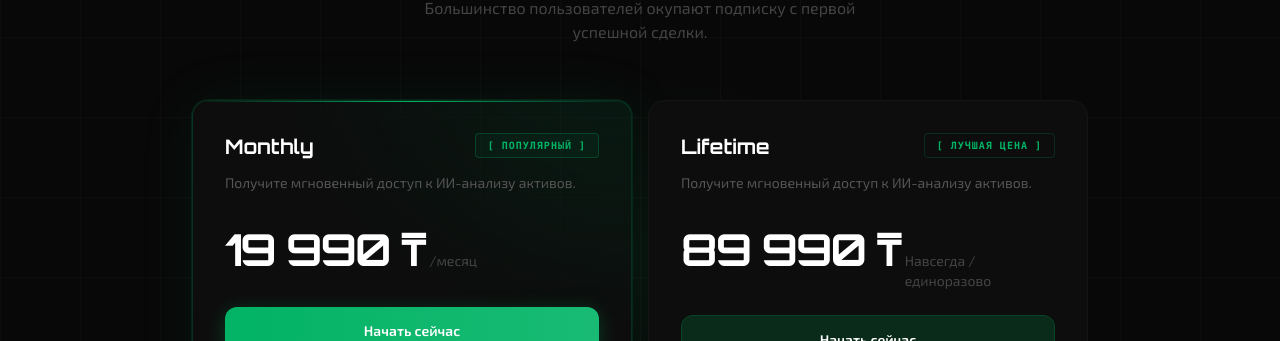
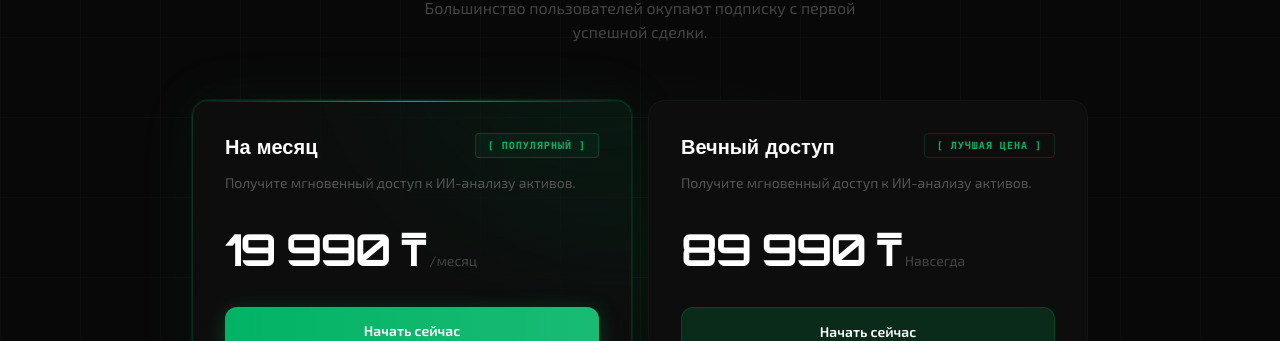
Before and after one commit to qryptobro/rbhood, a Next.js app: page / in a window 1280 px wide. Shown: the part 4199-4540 px from the top of the page. Built offline with nearby package versions, Linux system fonts and the light colour scheme; no server answers.

Commit message:
copy: pricing RU labels - На месяц / Вечный доступ; lifetime period Навсегда (remove единоразово)

```diff
--- a/app/components/i18n.tsx
+++ b/app/components/i18n.tsx
@@ -36,10 +36,10 @@ const translations = {
     fb4_tag: "УВЕРЕННОСТЬ", fb4_title: "Торгуй (наконец) уверенно: больше никаких сомнений при клике «Сделка».", fb4_desc: "Чёткие сценарии с вероятностями: «Если цена пробьёт 1.0850 — рост к 1.0920 (68%)». У тебя есть план A и план B. Торгуешь с уверенностью, а не со страхом.",
     fb4_b1: "Сценарии с вероятностями", fb4_b2: "Уровни входа, цели и стоп-лосса", fb4_b3: "План A и план B на каждую сделку",
     fb_sec_tag: "С ЭКСПЕРТНОЙ ТОЧНОСТЬЮ", fb_sec_title: "ИИ, который анализирует как профи-трейдер, за 7 секунд", fb_sec_sub: "Больше никаких часов в TradingView без понимания — покупать или продавать.",
-    plan1_badge: "[ ПОПУЛЯРНЫЙ ]", plan1_name: "Monthly", plan1_period: "/месяц", plan1_desc: "Получите мгновенный доступ к ИИ-анализу активов.",
+    plan1_badge: "[ ПОПУЛЯРНЫЙ ]", plan1_name: "На месяц", plan1_period: "/месяц", plan1_desc: "Получите мгновенный доступ к ИИ-анализу активов.",
     plan1_f1: "AI анализ (Форекс, Крипто, Акции)", plan1_f2: "Поддержка в WhatsApp (наставничество)", plan1_f3: "Доступ ко всем обновлениям rbhood ai", plan1_f4: "Гайды и обучающие материалы", plan1_f5: "История ваших анализов",
     plan1_btn: "Начать сейчас",
-    plan2_badge: "[ ЛУЧШАЯ ЦЕНА ]", plan2_name: "Lifetime", plan2_period: "Навсегда / единоразово", plan2_desc: "Получите мгновенный доступ к ИИ-анализу активов.",
+    plan2_badge: "[ ЛУЧШАЯ ЦЕНА ]", plan2_name: "Вечный доступ", plan2_period: "Навсегда", plan2_desc: "Получите мгновенный доступ к ИИ-анализу активов.",
     plan2_f1: "AI анализ (Форекс, Крипто, Акции)", plan2_f2: "Поддержка в WhatsApp (наставничество)", plan2_f3: "Доступ ко всем обновлениям rbhood ai", plan2_f4: "Гайды и обучающие материалы", plan2_f5: "История ваших анализов",
     plan2_btn: "Начать сейчас",
     stat1_label: "Активных пользователей", stat2_label: "Точность анализа", stat3_label: "Среднее время анализа",
```
